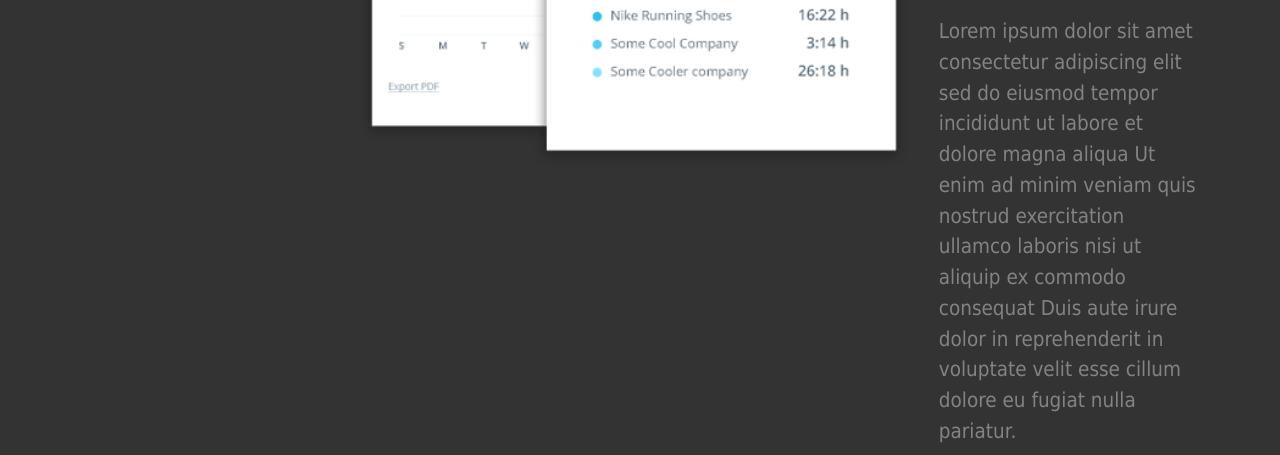
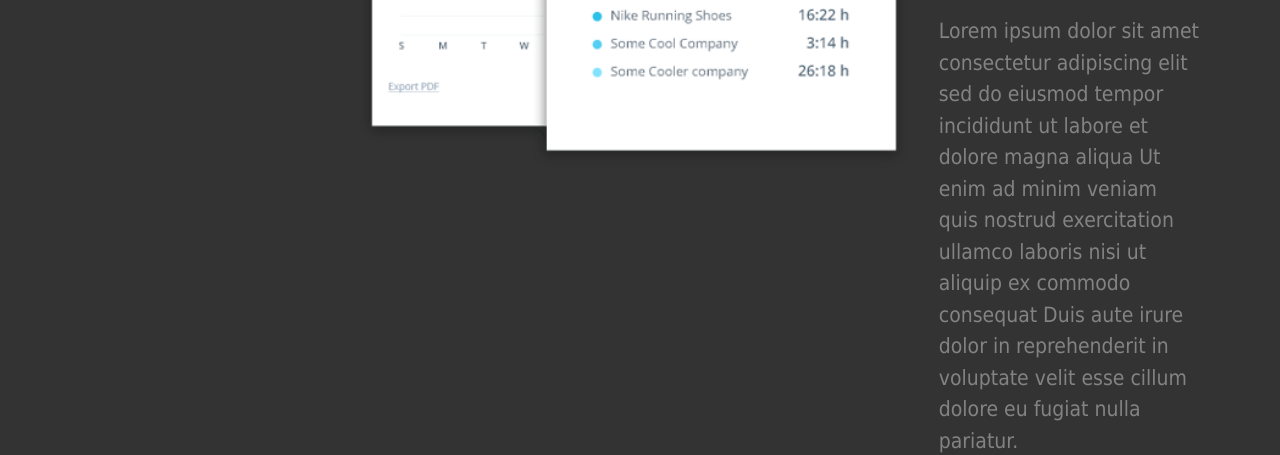
Before and after one commit to nicha2301/LTWEB, a plain HTML site: page Lab2/page a/index.html in a window 1280 px wide. Shown: the part 499-954 px from the top of the page. Drawn offline with Linux system fonts and the light colour scheme.

Commit message:
fix page a

```diff
--- a/Lab2/page a/css/style.css
+++ b/Lab2/page a/css/style.css
@@ -89,7 +89,7 @@ body {
 }
 
 #section_normal_4_2 .omega p:nth-child(3) {
-    font-size: 20.5px;
+    font-size: 21px;
     padding-bottom: 18px;
     color: white;
     line-height: 1.5;
--- a/Lab2/page a/index.html
+++ b/Lab2/page a/index.html
@@ -5,9 +5,6 @@
     <title></title>
     <link href="css/style.css" rel="stylesheet">
     <link rel="shortcut icon" href="images/favicon.ico">
-    <link rel="apple-touch-icon" href="images/apple-touch-icon.png">
-    <link rel="apple-touch-icon" sizes="72x72" href="images/apple-touch-icon-72x72.png">
-    <link rel="apple-touch-icon" sizes="114x114" href="images/apple-touch-icon-114x114.png">
     <link rel="stylesheet" href="https://cdnjs.cloudflare.com/ajax/libs/font-awesome/6.4.2/css/all.min.css"
           integrity="sha512-z3gLpd7yknf1YoNbCzqRKc4qyor8gaKU1qmn+CShxbuBusANI9QpRohGBreCFkKxLhei6S9CQXFEbbKuqLg0DA=="
           crossorigin="anonymous" referrerpolicy="no-referrer"/>
```
